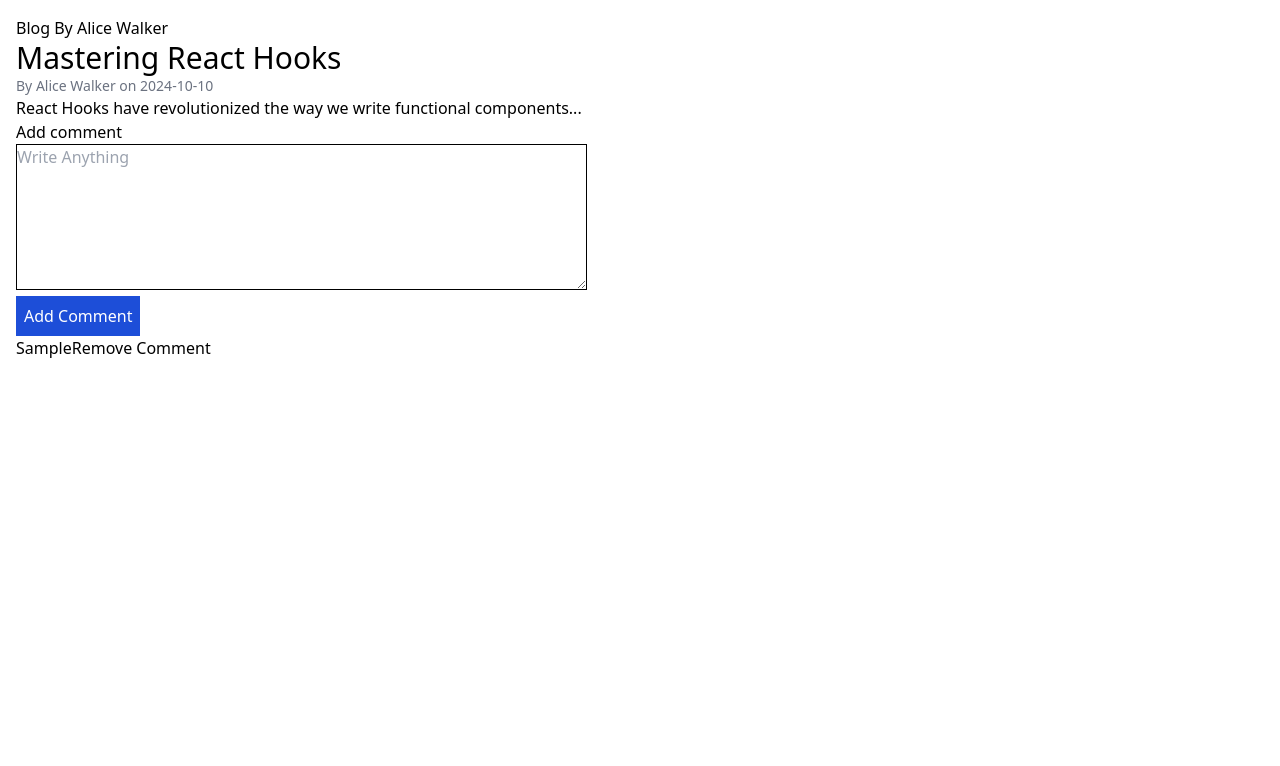
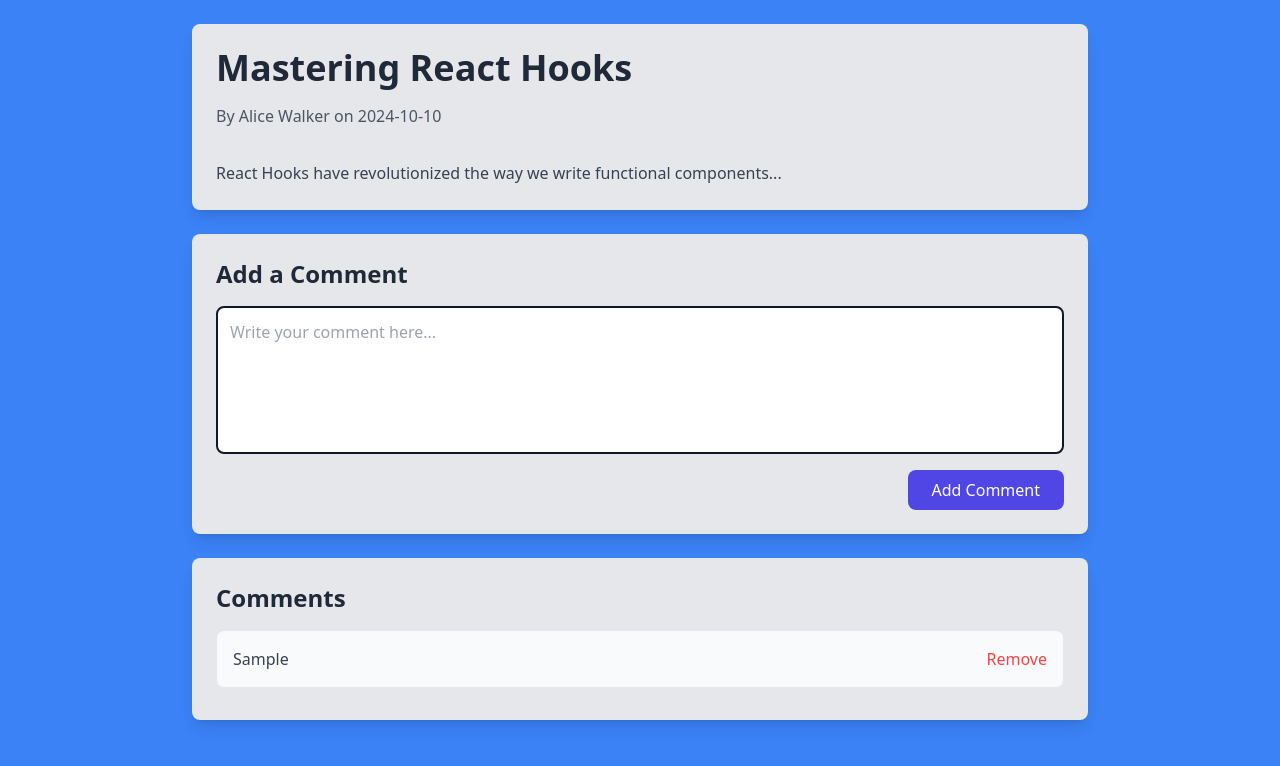
Before and after one commit to umarprogrammer19/Dynamic-Blog, a Next.js app: page /1 in a window 1280 px wide. Both pictures are taken after typing "Sample" into the empty fields and a click on the button "Add Comment". Shown: the top 766 px of the page. Built offline with nearby package versions, Linux system fonts and the light colour scheme.

Commit message:
Completed

```diff
--- a/src/app/[id]/page.tsx
+++ b/src/app/[id]/page.tsx
@@ -5,49 +5,71 @@ import { Blogs, blogs } from "@/blogs/blogs";
 export default function Blog(props: { params: { id: string } }) {
     const getBlogs = blogs.find((item: Blogs) => item.id === parseInt(props.params.id));
     if (!getBlogs) {
-        return <h1>Blog Bot Found</h1>
+        return <h1 className="text-center text-2xl font-bold text-red-500 mt-8">Blog Not Found</h1>;
     }
+
     const [comments, setComments] = useState<string[]>([]);
     const getText = useRef<HTMLTextAreaElement>(null);
-    const addCommment = (event: React.FormEvent<HTMLFormElement>) => {
+
+    const addComment = (event: React.FormEvent<HTMLFormElement>) => {
         event.preventDefault();
-        if (getText.current) {
-            comments.push(getText.current?.value);
-            setComments([...comments]);
+        if (getText.current?.value) {
+            setComments([...comments, getText.current.value]);
             getText.current.value = "";
+        } else {
+            alert("Please Write Comment Before Add...")
         }
     }
 
     const deleteComment = (index: number) => {
-        comments.splice(index, 1);
-        setComments([...comments]);
+        setComments(comments.filter((_: string, i: number) => i !== index));
     }
 
     return (
-        <div className='p-4'>
-            <h1>Blog By {getBlogs.author}</h1>
-            <div className="blog-details">
-                <h1 className="text-3xl">{getBlogs.title}</h1>
-                <p className="text-sm text-gray-500">By {getBlogs.author} on {getBlogs.date}</p>
-                <div className="blog-content">
+        <div className="min-h-screen bg-blue-500 p-6">
+            <div className="max-w-4xl mx-auto bg-gray-200 rounded-lg shadow-lg p-6 mb-6">
+                <h1 className="text-4xl font-semibold text-gray-800 mb-4">{getBlogs.title}</h1>
+                <p className="text-gray-600 mb-8">By <span className="font-medium">{getBlogs.author}</span> on {getBlogs.date}</p>
+                <div className="text-gray-700 leading-relaxed">
                     <p>{getBlogs.content}</p>
                 </div>
             </div>
 
-            <h1>Add comment</h1>
-            <form onSubmit={addCommment}>
-                <textarea cols={60} rows={6} className='border border-[black]' placeholder="Write Anything" ref={getText} /> <br />
-                <button type='submit' className='bg-blue-700 text-white p-2'>Add Comment</button>
-            </form>
+            {/* Comment Form */}
+            <div className="max-w-4xl mx-auto bg-gray-200 rounded-lg shadow-lg p-6 mb-6">
+                <h2 className="text-2xl font-bold text-gray-800 mb-4">Add a Comment</h2>
+                <form onSubmit={addComment} className="flex flex-col">
+                    <textarea
+                        rows={5}
+                        className="border-2 border-gray-900 rounded-lg p-3 mb-4 resize-none focus:outline-none focus:border-indigo-500 transition"
+                        placeholder="Write your comment here..."
+                        ref={getText}
+                    />
+                    <button type="submit" className="self-end bg-indigo-600 text-white py-2 px-6 rounded-lg hover:bg-indigo-700 transition duration-300">
+                        Add Comment
+                    </button>
+                </form>
+            </div>
 
-            <div>
-                {comments.length > 0 && comments.map((item: string, index: number) => {
-                    return <div key={index}>
-                        {item}
-                        <button onClick={() => deleteComment(index)}>Remove Comment</button>
-                    </div>
-                })}
+            {/* Display Comments */}
+            <div className="max-w-4xl mx-auto bg-gray-200 rounded-lg shadow-lg p-6">
+                <h2 className="text-2xl font-bold text-gray-800 mb-4">Comments</h2>
+                {comments.length > 0 ? (
+                    comments.map((item: string, index: number) => (
+                        <div key={index} className="flex justify-between items-center bg-gray-50 p-4 mb-2 rounded-lg border border-gray-200">
+                            <p className="text-gray-700">{item}</p>
+                            <button
+                                onClick={() => deleteComment(index)}
+                                className="text-red-500 hover:text-red-600 transition duration-200"
+                            >
+                                Remove
+                            </button>
+                        </div>
+                    ))
+                ) : (
+                    <p className="text-gray-500">No comments yet. Be the first to comment!</p>
+                )}
             </div>
         </div>
-    )
+    );
 }
--- a/src/app/page.tsx
+++ b/src/app/page.tsx
@@ -4,7 +4,7 @@ import Link from "next/link";
 
 export default function Home() {
   return (
-    <div className="min-h-screen bg-blue-400 p-6">
+    <div className="min-h-screen bg-blue-500 p-6">
       <h1 className="text-center text-4xl font-bold text-zinc-900 mb-8">Good Morning Readers</h1>
       <div className="grid grid-cols-1 md:grid-cols-2 lg:grid-cols-3 gap-8">
         {blogs.length > 0 && blogs.map((blog: Blogs) => (
```
